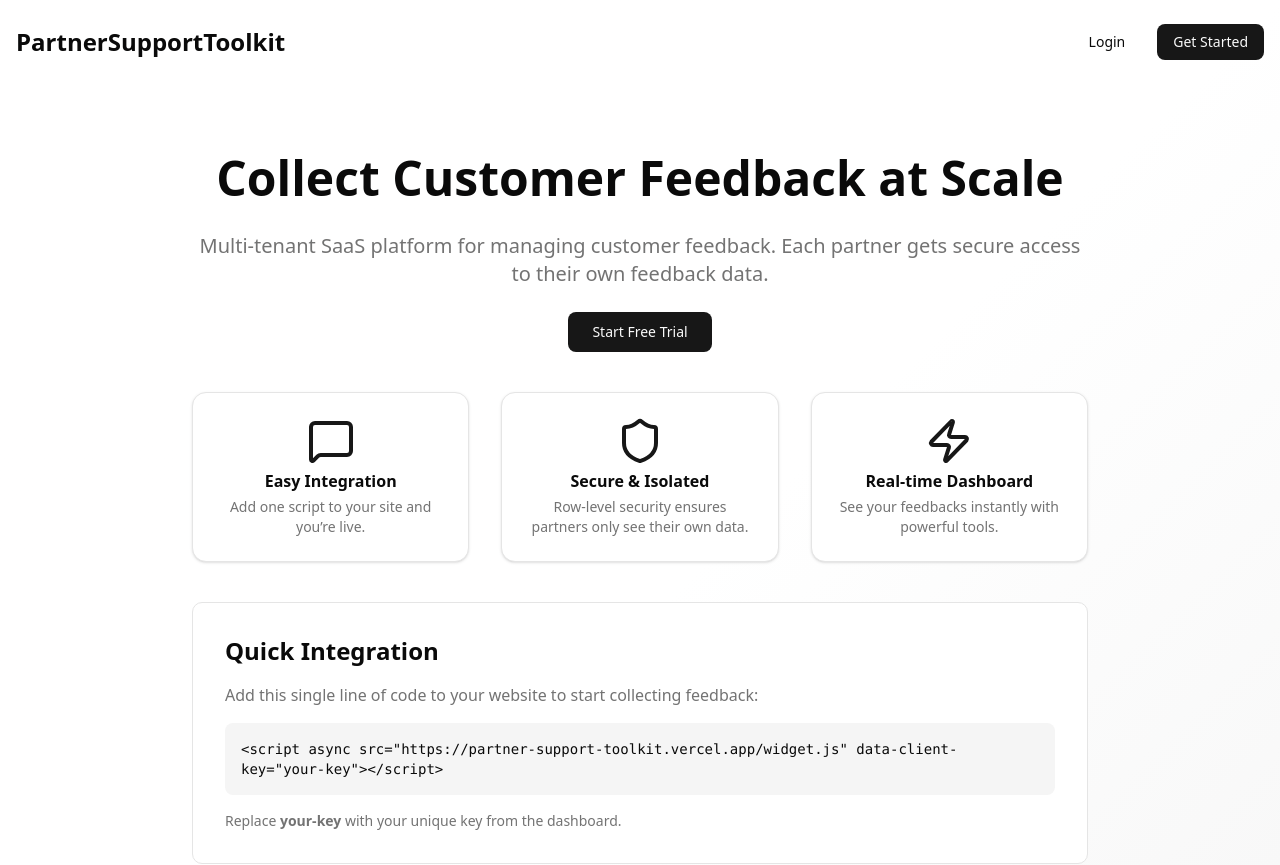
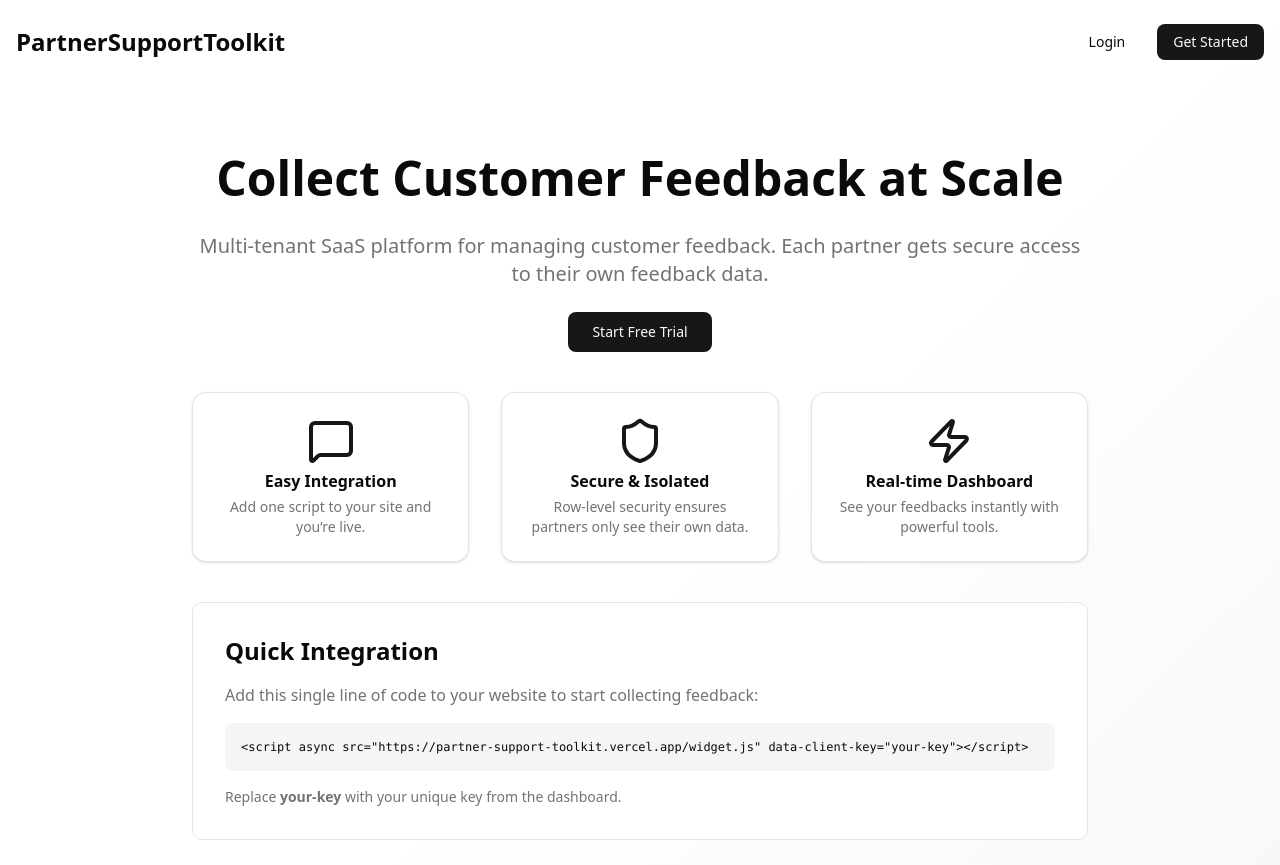
Before and after one commit to RIFATozen/PartnerSupportToolkit, a Next.js app in the folder dashboard/: page / in a window 1280 px wide. Shown: the top 865 px of the page. Built offline with nearby package versions, Linux system fonts and the light colour scheme.

Commit message:
style: reduce embed code font size for better visual balance

```diff
--- a/dashboard/app/page.tsx
+++ b/dashboard/app/page.tsx
@@ -83,7 +83,7 @@ export default function HomePage() {
               Add this single line of code to your website to start collecting
               feedback:
             </p>
-            <div className="rounded-md bg-muted p-4 font-mono text-sm">
+            <div className="rounded-md bg-muted p-4 font-mono text-xs">
               <code className="text-foreground">
                 {
                   '<script async src="https://partner-support-toolkit.vercel.app/widget.js" data-client-key="your-key"></script>'
```
